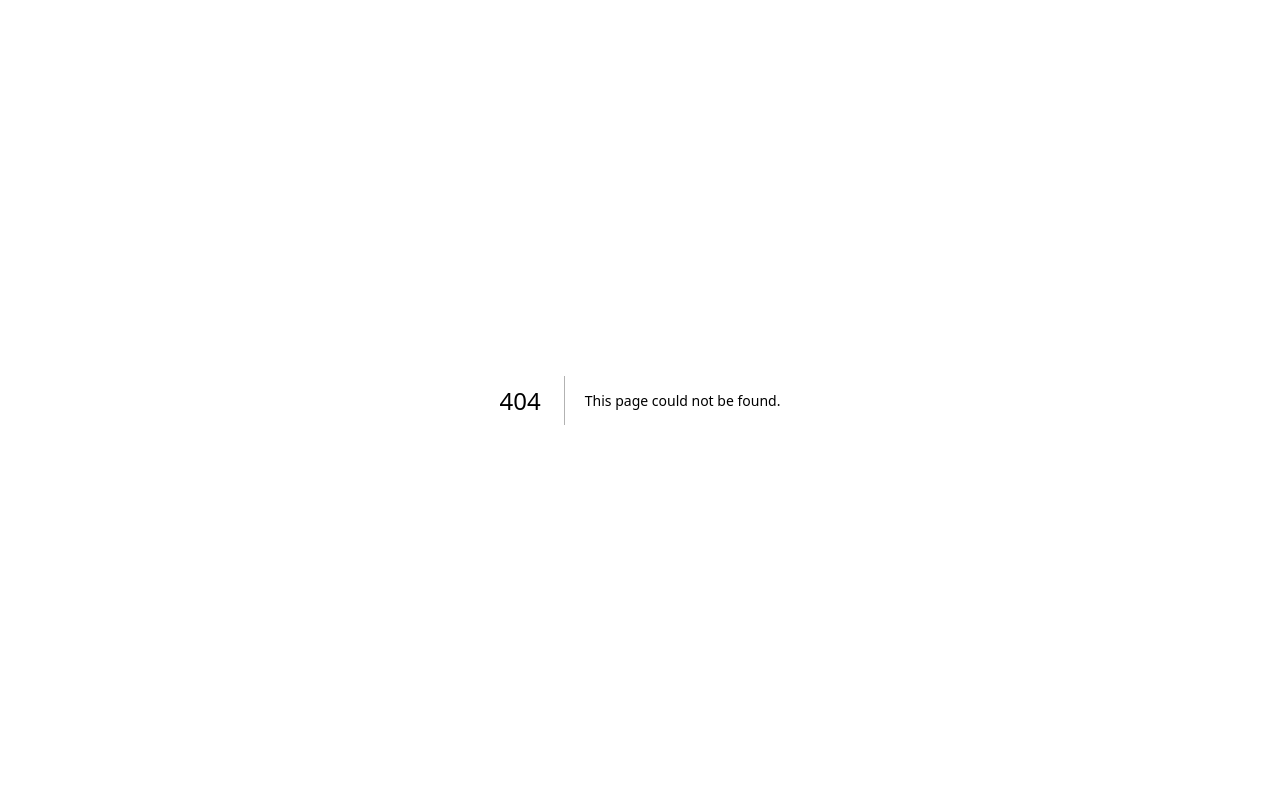
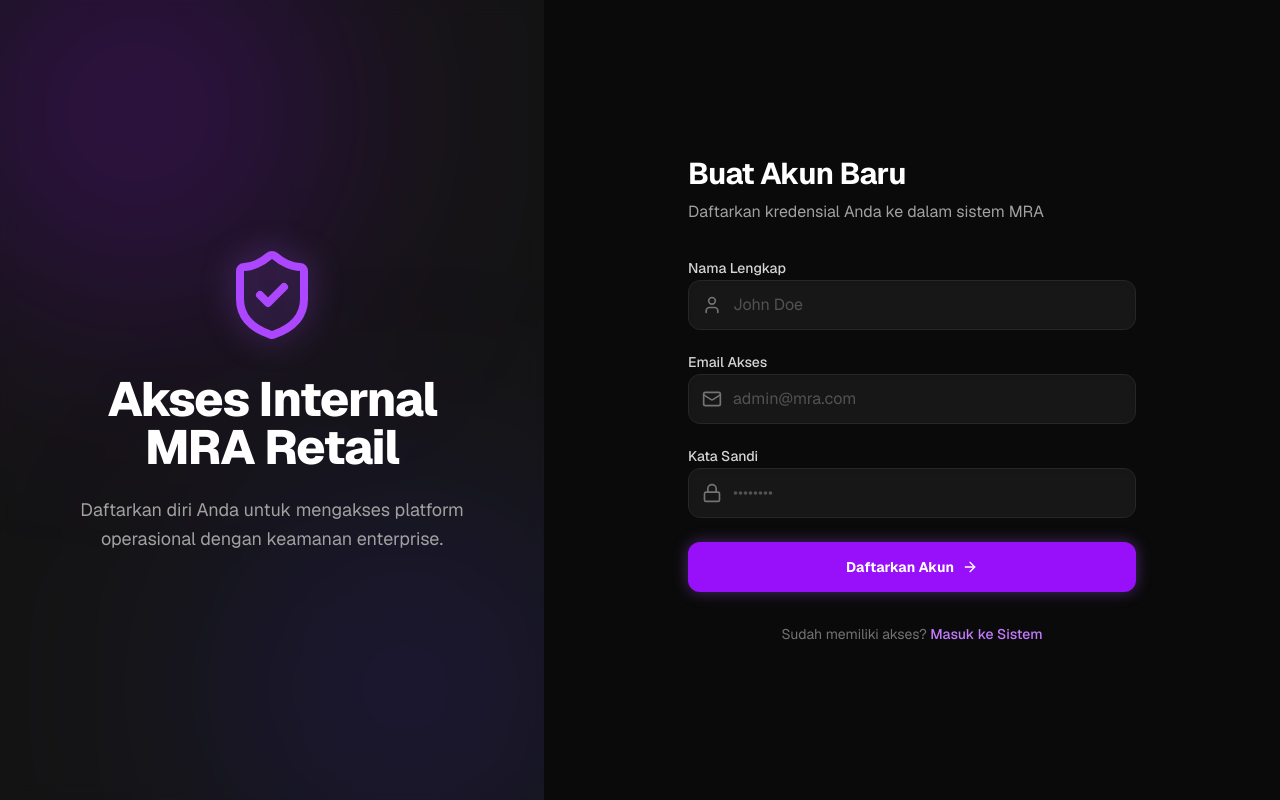
Before and after one commit to halonemuinai-sys/MRA-Project-Management, a Next.js app: page /register in a window 1280 px wide. Before the commit this address had no page. Built offline with nearby package versions, Linux system fonts and the light colour scheme.

Commit message:
feat: add registration API endpoint and register UI page

```diff
--- /dev/null
+++ b/src/app/api/auth/register/route.ts
@@ -0,0 +1,38 @@
+import { NextResponse } from "next/server";
+import { prisma } from "@/backend/lib/prisma";
+import bcrypt from "bcryptjs";
+
+export async function POST(req: Request) {
+  try {
+    const { email, password, name } = await req.json();
+
+    if (!email || !password) {
+      return NextResponse.json({ message: "Email and password are required" }, { status: 400 });
+    }
+
+    const existingUser = await prisma.user.findUnique({
+      where: { email },
+    });
+
+    if (existingUser) {
+      return NextResponse.json({ message: "User already exists" }, { status: 409 });
+    }
+
+    const hashedPassword = await bcrypt.hash(password, 10);
+
+    const user = await prisma.user.create({
+      data: {
+        email,
+        password: hashedPassword,
+        name,
+      },
+    });
+
+    return NextResponse.json(
+      { message: "User created successfully", user: { id: user.id, email: user.email } },
+      { status: 201 }
+    );
+  } catch (error) {
+    return NextResponse.json({ message: "Internal server error" }, { status: 500 });
+  }
+}
--- /dev/null
+++ b/src/app/register/page.tsx
@@ -0,0 +1,190 @@
+"use client";
+
+import { useState } from "react";
+import { useRouter } from "next/navigation";
+import { useForm } from "react-hook-form";
+import { zodResolver } from "@hookform/resolvers/zod";
+import * as z from "zod";
+import { motion } from "framer-motion";
+import { Loader2, Mail, Lock, User as UserIcon, ArrowRight, ShieldCheck } from "lucide-react";
+import Link from "next/link";
+
+const registerSchema = z.object({
+  name: z.string().min(3, "Nama minimal 3 karakter"),
+  email: z.string().email("Format email tidak valid"),
+  password: z.string().min(6, "Password minimal 6 karakter"),
+});
+
+type RegisterFormValues = z.infer<typeof registerSchema>;
+
+export default function RegisterPage() {
+  const router = useRouter();
+  const [isLoading, setIsLoading] = useState(false);
+  const [errorMsg, setErrorMsg] = useState("");
+
+  const {
+    register,
+    handleSubmit,
+    formState: { errors },
+  } = useForm<RegisterFormValues>({
+    resolver: zodResolver(registerSchema),
+  });
+
+  const onSubmit = async (data: RegisterFormValues) => {
+    setIsLoading(true);
+    setErrorMsg("");
+
+    try {
+      const res = await fetch("/api/auth/register", {
+        method: "POST",
+        headers: { "Content-Type": "application/json" },
+        body: JSON.stringify({
+          name: data.name,
+          email: data.email,
+          password: data.password,
+        }),
+      });
+
+      if (!res.ok) {
+        const errorData = await res.json();
+        setErrorMsg(errorData.message || "Gagal membuat akun.");
+      } else {
+        router.push("/login?registered=true");
+      }
+    } catch (error) {
+      setErrorMsg("Terjadi kesalahan pada server.");
+    } finally {
+      setIsLoading(false);
+    }
+  };
+
+  return (
+    <div className="min-h-screen w-full flex bg-neutral-950 text-neutral-200 font-sans">
+      {/* Left Section - Graphic / Branding */}
+      <div className="hidden lg:flex flex-1 relative bg-neutral-900 overflow-hidden items-center justify-center">
+        <div className="absolute top-[-10%] left-[-10%] w-96 h-96 bg-purple-600/30 rounded-full blur-[120px]" />
+        <div className="absolute bottom-[-10%] right-[-10%] w-96 h-96 bg-indigo-600/20 rounded-full blur-[120px]" />
+
+        <div className="relative z-10 flex flex-col items-center justify-center text-center p-12">
+          <motion.div
+            initial={{ opacity: 0, y: 20 }}
+            animate={{ opacity: 1, y: 0 }}
+            transition={{ duration: 0.8 }}
+          >
+            <ShieldCheck className="w-24 h-24 text-purple-500 mb-8 mx-auto drop-shadow-[0_0_15px_rgba(168,85,247,0.5)]" />
+            <h1 className="text-4xl md:text-5xl font-extrabold tracking-tight text-white mb-6">
+              Akses Internal <br/> MRA Retail
+            </h1>
+            <p className="text-neutral-400 text-lg max-w-md mx-auto leading-relaxed">
+              Daftarkan diri Anda untuk mengakses platform operasional dengan keamanan enterprise.
+            </p>
+          </motion.div>
+        </div>
+        <div className="absolute inset-0 bg-neutral-950/20 backdrop-blur-sm pointer-events-none" />
+      </div>
+
+      {/* Right Section - Register Form */}
+      <div className="flex-1 flex items-center justify-center p-8 sm:p-12 md:p-24 relative z-10">
+        <motion.div
+          initial={{ opacity: 0, x: 20 }}
+          animate={{ opacity: 1, x: 0 }}
+          transition={{ duration: 0.5, delay: 0.2 }}
+          className="w-full max-w-md space-y-8"
+        >
+          <div className="text-center lg:text-left">
+            <h2 className="text-3xl font-bold text-white tracking-tight">Buat Akun Baru</h2>
+            <p className="text-neutral-400 mt-2">Daftarkan kredensial Anda ke dalam sistem MRA</p>
+          </div>
+
+          <form onSubmit={handleSubmit(onSubmit)} className="space-y-6 mt-8">
+            {errorMsg && (
+              <motion.div
+                initial={{ opacity: 0, height: 0 }}
+                animate={{ opacity: 1, height: 'auto' }}
+                className="p-4 bg-red-500/10 border border-red-500/20 rounded-xl text-red-400 text-sm flex items-center gap-2"
+              >
+                <div className="w-1.5 h-1.5 rounded-full bg-red-500" />
+                {errorMsg}
+              </motion.div>
+            )}
+
+            <div className="space-y-5">
+              {/* Name Input */}
+              <div className="space-y-1.5">
+                <label className="text-sm font-medium text-neutral-300">Nama Lengkap</label>
+                <div className="relative group">
+                  <div className="absolute inset-y-0 left-0 pl-3.5 flex items-center pointer-events-none">
+                    <UserIcon className="h-5 w-5 text-neutral-500 group-focus-within:text-purple-400 transition-colors" />
+                  </div>
+                  <input
+                    {...register("name")}
+                    type="text"
+                    placeholder="John Doe"
+                    className="w-full pl-11 pr-4 py-3 bg-neutral-900 border border-neutral-800 rounded-xl text-white placeholder:text-neutral-600 focus:outline-none focus:ring-2 focus:ring-purple-500/50 focus:border-purple-500 transition-all shadow-inner"
+                  />
+                </div>
+                {errors.name && <p className="text-red-400 text-xs mt-1 font-medium">{errors.name.message}</p>}
+              </div>
+
+              {/* Email Input */}
+              <div className="space-y-1.5">
+                <label className="text-sm font-medium text-neutral-300">Email Akses</label>
+                <div className="relative group">
+                  <div className="absolute inset-y-0 left-0 pl-3.5 flex items-center pointer-events-none">
+                    <Mail className="h-5 w-5 text-neutral-500 group-focus-within:text-purple-400 transition-colors" />
+                  </div>
+                  <input
+                    {...register("email")}
+                    type="email"
+                    placeholder="admin@mra.com"
+                    className="w-full pl-11 pr-4 py-3 bg-neutral-900 border border-neutral-800 rounded-xl text-white placeholder:text-neutral-600 focus:outline-none focus:ring-2 focus:ring-purple-500/50 focus:border-purple-500 transition-all shadow-inner"
+                  />
+                </div>
+                {errors.email && <p className="text-red-400 text-xs mt-1 font-medium">{errors.email.message}</p>}
+              </div>
+
+              {/* Password Input */}
+              <div className="space-y-1.5">
+                <label className="text-sm font-medium text-neutral-300">Kata Sandi</label>
+                <div className="relative group">
+                  <div className="absolute inset-y-0 left-0 pl-3.5 flex items-center pointer-events-none">
+                    <Lock className="h-5 w-5 text-neutral-500 group-focus-within:text-purple-400 transition-colors" />
+                  </div>
+                  <input
+                    {...register("password")}
+                    type="password"
+                    placeholder="••••••••"
+                    className="w-full pl-11 pr-4 py-3 bg-neutral-900 border border-neutral-800 rounded-xl text-white placeholder:text-neutral-600 focus:outline-none focus:ring-2 focus:ring-purple-500/50 focus:border-purple-500 transition-all shadow-inner"
+                  />
+                </div>
+                {errors.password && <p className="text-red-400 text-xs mt-1 font-medium">{errors.password.message}</p>}
+              </div>
+            </div>
+
+            <button
+              type="submit"
+              disabled={isLoading}
+              className="group relative w-full flex justify-center items-center py-3.5 px-4 border border-transparent rounded-xl text-sm font-bold text-white bg-purple-600 hover:bg-purple-500 focus:outline-none focus:ring-2 focus:ring-offset-2 focus:ring-offset-neutral-950 focus:ring-purple-500 transition-all disabled:opacity-70 disabled:cursor-not-allowed overflow-hidden shadow-[0_0_15px_rgba(168,85,247,0.4)] hover:shadow-[0_0_25px_rgba(168,85,247,0.6)]"
+            >
+              {isLoading ? (
+                <Loader2 className="w-5 h-5 animate-spin" />
+              ) : (
+                <>
+                  Daftarkan Akun
+                  <ArrowRight className="ml-2 w-4 h-4 group-hover:translate-x-1 transition-transform" />
+                </>
+              )}
+            </button>
+          </form>
+
+          <p className="text-center text-sm text-neutral-500 mt-8">
+            Sudah memiliki akses?{' '}
+            <Link href="/login" className="font-medium text-purple-400 hover:text-purple-300 transition-colors">
+              Masuk ke Sistem
+            </Link>
+          </p>
+        </motion.div>
+      </div>
+    </div>
+  );
+}
```
